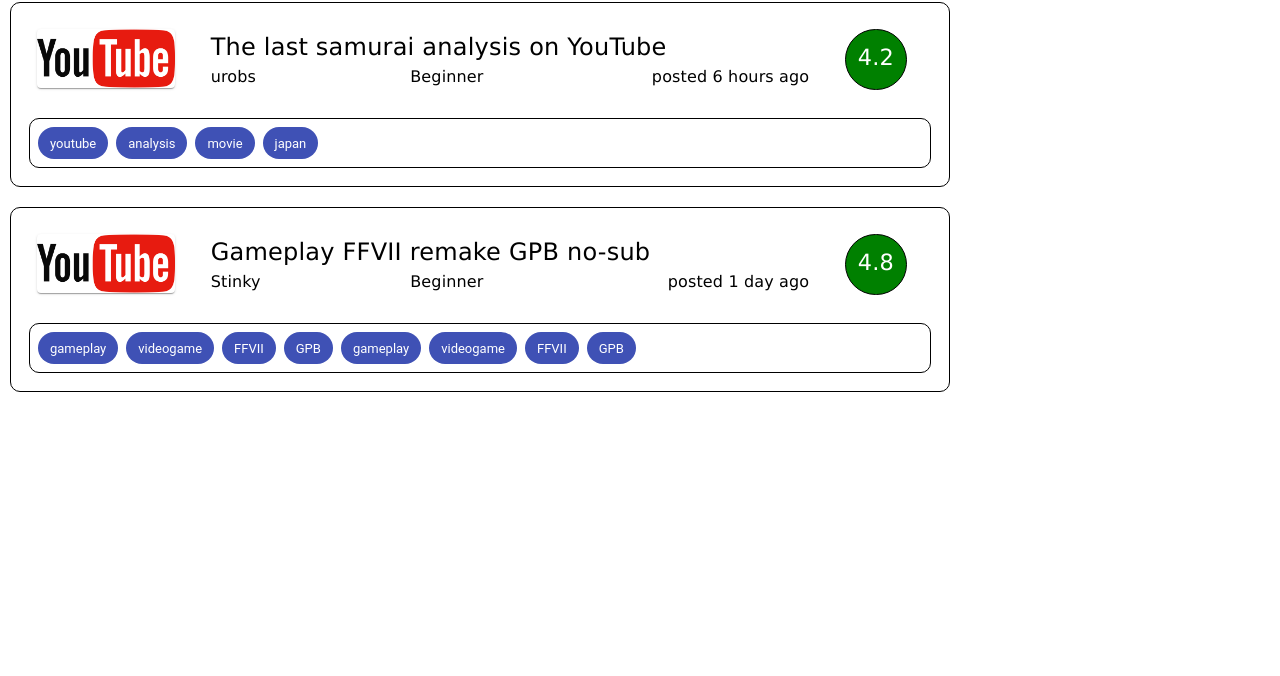
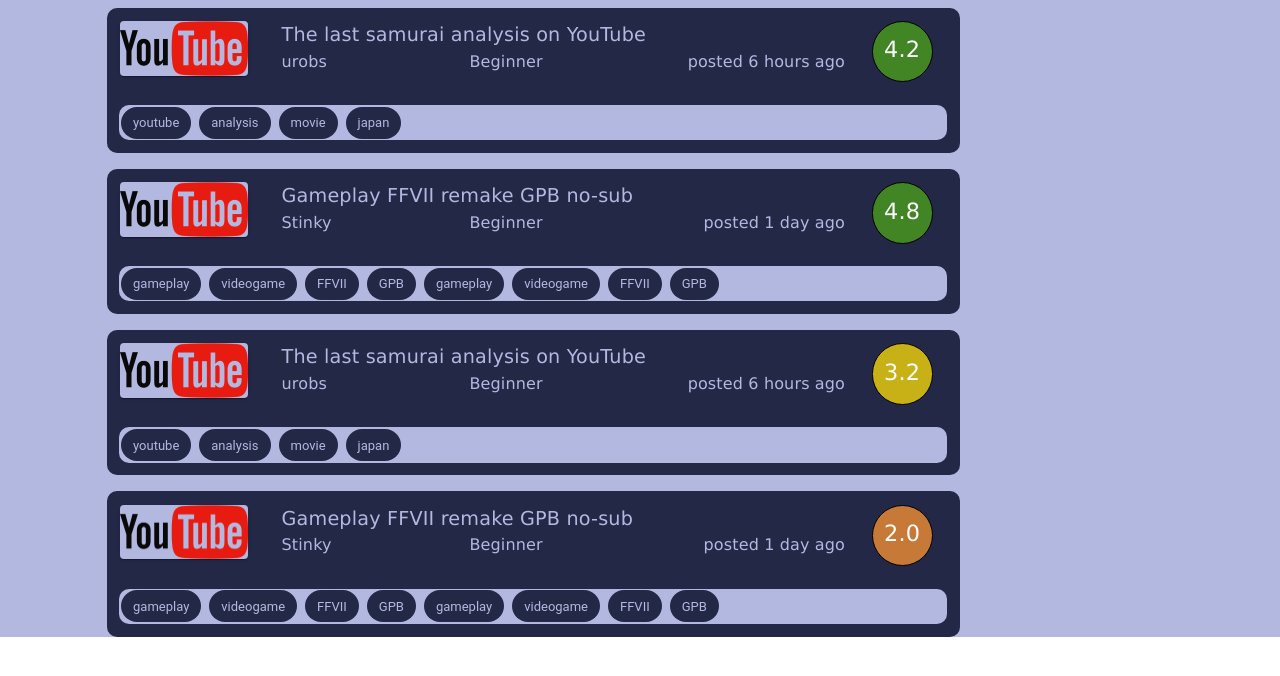
Before and after one commit to nosedeJava/advolang-front, a React (Create React App) app: page / in a window 1280 px wide. Shown: the top 676 px of the page. Built offline with nearby package versions, Linux system fonts and the light colour scheme.

Commit message:
historia de usuario completada

```diff
--- a/src/App.js
+++ b/src/App.js
@@ -1,16 +1,12 @@
 import React from 'react';
-import logo from './logo.svg';
-import './App.css';
-import {ListRecommendations} from './components/ListRecommendations';
+import {ListRecommendationService} from './services/ListRecomendationService';
 import FilterSection from './components/FilterSection';
 
 function App() {
-  const recommendations = [{title:"The last samurai analysis on YouTube",score:"4.2",sourceImage:"youtube.png",level:"Beginner",user:"urobs",time:"posted 6 hours ago",categories:["youtube","analysis","movie","japan"]},
-                          {title:"Gameplay FFVII remake GPB no-sub",score:"4.8",sourceImage:"youtube.png",level:"Beginner",user:"Stinky",time:"posted 1 day ago",categories:["gameplay","videogame","FFVII","GPB","gameplay","videogame","FFVII","GPB"]}]
   return (
-    <div className="App">
+    <div className="App" style={{backgroundColor:"#B3B8E0"}}>
       <FilterSection />
-      <ListRecommendations recommendationList={recommendations}/>
+      <ListRecommendationService />
     </div>
   );
 }
--- a/src/components/FilterSection.js
+++ b/src/components/FilterSection.js
@@ -1,6 +1,6 @@
 import React from 'react';
 import { makeStyles } from '@material-ui/core/styles';
-import { Grid, Box, Typography } from '@material-ui/core';
+import { Grid } from '@material-ui/core';
 
 const useStyles = makeStyles({
 
--- a/src/components/ListCategories.js
+++ b/src/components/ListCategories.js
@@ -1,24 +1,23 @@
 import React from 'react';
 import { makeStyles } from '@material-ui/core/styles';
-import { Grid, Box, Typography } from '@material-ui/core';
+import { Grid } from '@material-ui/core';
 import Chip from '@material-ui/core/Chip';
 
 const useStyles = makeStyles({
-    boxStyle: {
-        borderRadius: 5,
-    },
+
     chipStyle: {
+        color: "#B3B8E0",
+        backgroundColor:"#242847",
     },
 
 });
 function ListCategories(props) {
-    const classes = useStyles();
+    const classes= useStyles()
     return (
         <Grid container spacing={1}>
-            {props.content.map((category) => (
-                <Grid item>
-                    <Chip label={category} component="a" href={"#"+category} clickable color="primary"/>
-
+            {props.content.map((category, i) => (
+                <Grid item key={category+"-"+i+"-"+props.content.length}>
+                    <Chip label={category}  component="a" href={"#"+category} clickable color="primary" className={classes.chipStyle}/>
                 </Grid>
             ))}
         </Grid>
--- a/src/components/ListRecommendations.js
+++ b/src/components/ListRecommendations.js
@@ -8,7 +8,7 @@
             return <Recommendation key={"recommendation-" + i} {...recommendation} />
         });
         return (
-            <Grid container xs={12}>
+            <Grid container >
                 {listContent}
             </Grid>
         );
--- a/src/components/Recomendation.js
+++ b/src/components/Recomendation.js
@@ -3,17 +3,23 @@
 import { Grid, Box, Card, CardMedia, Typography } from '@material-ui/core';
 import ListCategories from './ListCategories'
 const useStyles = makeStyles({
+    recommendationBox: {
+        borderRadius: 10,
+        padding: '0.1rem',
+        marginTop: '1rem',
+        backgroundColor: "#242847"
+    },
     generalClass: {
         margin: 10,
         borderRadius: 10,
-        padding: '0.5rem',
+        padding: '0.1rem',
     },
     generalClass2: {
-        backgroundColor: "green",
         borderRadius: "50%",
         height: "3.7rem",
         width: "3.7rem",
         fontSize: 10,
+        margin: "auto",
     },
     generalClass3: {
         color: "white",
@@ -22,24 +28,35 @@
         fontFamily: "Verdana",
     },
     generalClass4: {
-        fontSize: "1.5rem",
+        fontSize: "1.2rem",
         fontFamily: "Verdana",
+        color: "#B3B8E0",
     },
     generalClass5: {
         fontSize: "1rem",
         fontFamily: "Verdana",
+        color: "#B3B8E0",
     },
     thumbnailSpace: {
-        maxWidth: "10rem",
+        maxWidth: "8rem",
         maxHeight: "5rem",
+        backgroundColor: "#B3B8E0",
     },
+    categoriesStyle: {
+        margin: "0.7rem",
+        borderRadius: 10,
+        padding: '0.1rem',
+        backgroundColor: "#B3B8E0",
+    }
 });
 function Recommendation(props) {
     const classes = useStyles();
+    let colorScore = props.score>3.8?"#418525" : props.score<2.8? "#C77938": "#C7B117";
     return (
         <Grid container>
-            <Grid item xs={9} >
-                <Box border={1} className={classes.generalClass} >
+            <Grid item xs={1} ></Grid>
+            <Grid item xs={8} >
+                <Box className={classes.recommendationBox} >
                     <Grid container >
                         <Grid item xs={2} className={classes.generalClass}>
                             <Card className={classes.thumbnailSpace}>
@@ -57,7 +74,7 @@
                                     </Typography>
                                 </Box>
                             </Grid>
-                            <Grid container xs={12} >
+                            <Grid container >
                                 <Grid item xs={4}>
                                     <Box textAlign="left">
                                         <Typography className={classes.generalClass5}>
@@ -82,16 +99,16 @@
                             </Grid>
                         </Grid>
                         <Grid item xs={1} className={classes.generalClass}>
-                            <Box border={1} className={classes.generalClass2}>
-                                <Typography className={classes.generalClass3} >
+                            <Box border={1} className={classes.generalClass2} style={{ backgroundColor: colorScore, }}>
+                                <Typography className={classes.generalClass3} align="center" >
                                     {props.score}
                                 </Typography>
                             </Box>
                         </Grid>
                     </Grid>
-                    <Grid container xs={12} >
+                    <Grid container  >
                         <Grid item xs={12}>
-                            <Box border={1} className={classes.generalClass}>
+                            <Box className={classes.categoriesStyle}>
                                 <ListCategories content={props.categories} />
                             </Box>
                         </Grid>
--- /dev/null
+++ b/src/services/ListRecomendationService.js
@@ -0,0 +1,12 @@
+import React from 'react';
+import { ListRecommendations } from '../components/ListRecommendations';
+
+export class ListRecommendationService extends React.Component {
+    render() {
+        const recommendations = [{ title: "The last samurai analysis on YouTube", score: "4.2", sourceImage: "youtube.png", level: "Beginner", user: "urobs", time: "posted 6 hours ago", categories: ["youtube", "analysis", "movie", "japan"] },
+        { title: "Gameplay FFVII remake GPB no-sub", score: "4.8", sourceImage: "youtube.png", level: "Beginner", user: "Stinky", time: "posted 1 day ago", categories: ["gameplay", "videogame", "FFVII", "GPB", "gameplay", "videogame", "FFVII", "GPB"] },
+        { title: "The last samurai analysis on YouTube", score: "3.2", sourceImage: "youtube.png", level: "Beginner", user: "urobs", time: "posted 6 hours ago", categories: ["youtube", "analysis", "movie", "japan"] },
+        { title: "Gameplay FFVII remake GPB no-sub", score: "2.0", sourceImage: "youtube.png", level: "Beginner", user: "Stinky", time: "posted 1 day ago", categories: ["gameplay", "videogame", "FFVII", "GPB", "gameplay", "videogame", "FFVII", "GPB"] }]
+        return <ListRecommendations recommendationList={recommendations} />
+    }
+}
```
